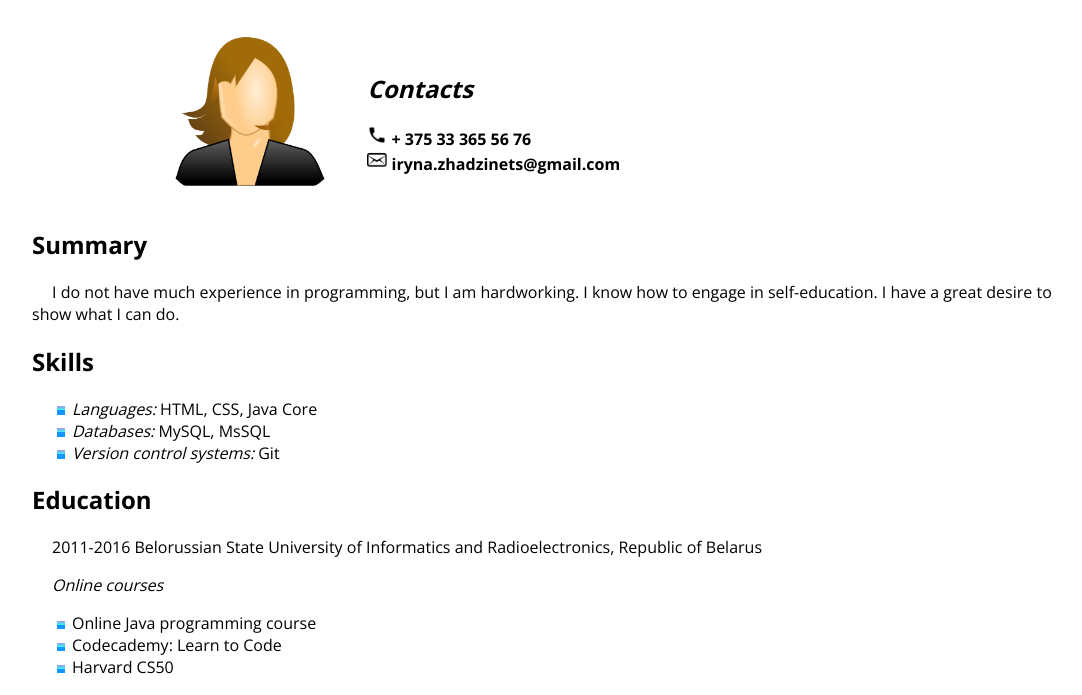
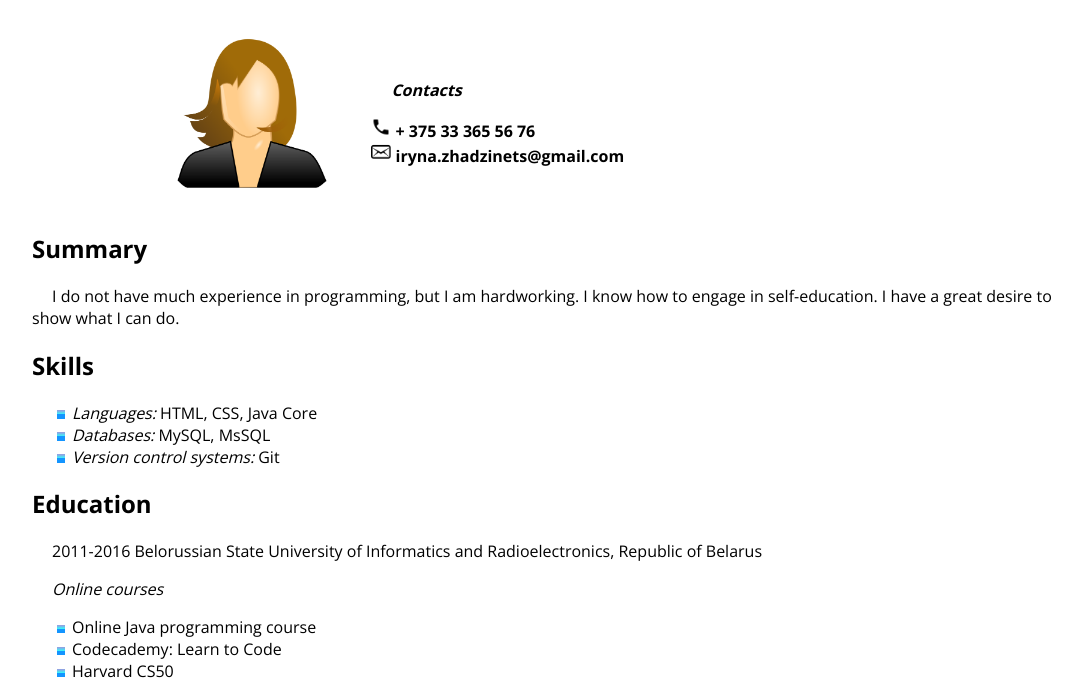
Before and after one commit to IrynaZhadzinets/rsschool-2019Q1-cv, a plain HTML site: page index.html in a window 1280 px wide. Shown: the part 67-762 px from the top of the page, without its empty margins (96-1178 px from the left). Drawn offline with nearby package versions, Linux system fonts and the light colour scheme.

Commit message:
fix: fix index.html

```diff
--- a/index.html
+++ b/index.html
@@ -12,7 +12,7 @@
     </header>
     <main>
       <section id="personal-information">
-        <table cellspacing="0">
+        <table>
           <tr>
             <th>
               <figure>
@@ -20,7 +20,7 @@
               </figure>
             </th>
             <th>
-              <h2><em>Contacts</em></h2>
+              <p><em>Contacts</em></p>
               <a href="tel:+375333655676"><img src="image/icons8-phone-24.png" alt="phone" width="20" height="20"> + 375 33 365 56 76</a>
               <a href="mailto:iryna.zhadzinets@gmail.com"><img src="image/icons8-secured-letter-26.png" alt="email" width="20" height="20"> iryna.zhadzinets@gmail.com</a>
             </th>
```
